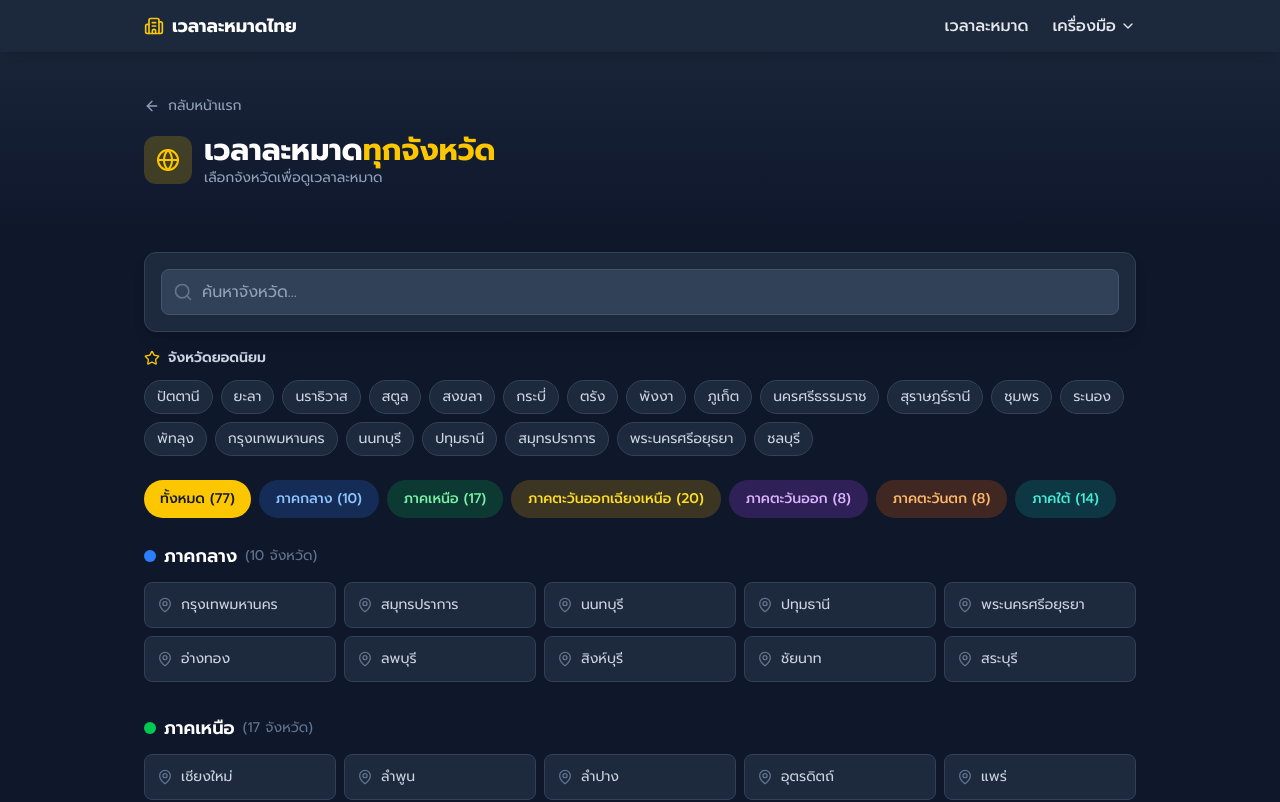
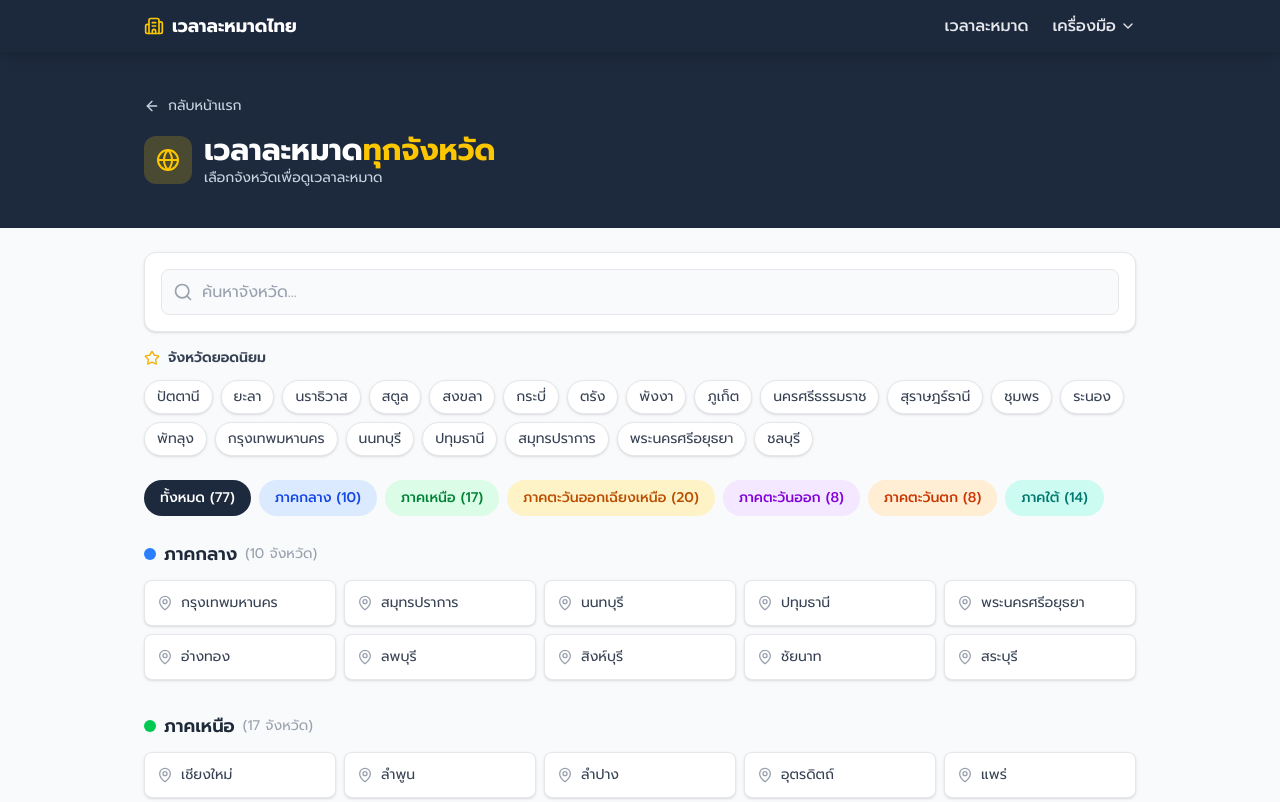
Before and after one commit to Nonie001/prayertime, a Next.js app: page /prayertime in a window 1280 px wide. Shown: the top 802 px of the page. Built offline with nearby package versions, Linux system fonts and the light colour scheme.

Commit message:
Light theme for prayertime list page

```diff
--- a/app/prayertime/page.tsx
+++ b/app/prayertime/page.tsx
@@ -6,12 +6,12 @@ import provinces from '@/data/provinces.json';
 import { Search, MapPin, Star, ArrowLeft, Globe } from 'lucide-react';
 
 const REGIONS = {
-  central: { name: 'ภาคกลาง', color: 'bg-blue-500/20 text-blue-300', badge: 'bg-blue-500' },
-  northern: { name: 'ภาคเหนือ', color: 'bg-green-500/20 text-green-300', badge: 'bg-green-500' },
-  northeastern: { name: 'ภาคตะวันออกเฉียงเหนือ', color: 'bg-yellow-500/20 text-yellow-300', badge: 'bg-yellow-500' },
-  eastern: { name: 'ภาคตะวันออก', color: 'bg-purple-500/20 text-purple-300', badge: 'bg-purple-500' },
-  western: { name: 'ภาคตะวันตก', color: 'bg-orange-500/20 text-orange-300', badge: 'bg-orange-500' },
-  southern: { name: 'ภาคใต้', color: 'bg-teal-500/20 text-teal-300', badge: 'bg-teal-500' },
+  central: { name: 'ภาคกลาง', color: 'bg-blue-100 text-blue-700', badge: 'bg-blue-500' },
+  northern: { name: 'ภาคเหนือ', color: 'bg-green-100 text-green-700', badge: 'bg-green-500' },
+  northeastern: { name: 'ภาคตะวันออกเฉียงเหนือ', color: 'bg-amber-100 text-amber-700', badge: 'bg-amber-500' },
+  eastern: { name: 'ภาคตะวันออก', color: 'bg-purple-100 text-purple-700', badge: 'bg-purple-500' },
+  western: { name: 'ภาคตะวันตก', color: 'bg-orange-100 text-orange-700', badge: 'bg-orange-500' },
+  southern: { name: 'ภาคใต้', color: 'bg-teal-100 text-teal-700', badge: 'bg-teal-500' },
 };
 
 // จังหวัดที่มีประชากรมุสลิมมาก (เรียงตามสัดส่วน)
@@ -49,11 +49,11 @@ export default function PrayerTimePage() {
   }, [filteredProvinces]);
 
   return (
-    <div className="min-h-screen bg-slate-900">
+    <div className="min-h-screen bg-gray-50">
       {/* Hero Header */}
-      <section className="bg-gradient-to-b from-slate-800 to-slate-900 pt-24 pb-8">
+      <section className="bg-slate-800 pt-24 pb-8">
         <div className="max-w-5xl mx-auto px-4">
-          <Link href="/" className="inline-flex items-center gap-2 text-slate-400 hover:text-white text-sm mb-4 transition-colors">
+          <Link href="/" className="inline-flex items-center gap-2 text-slate-300 hover:text-white text-sm mb-4 transition-colors">
             <ArrowLeft className="w-4 h-4" />
             กลับหน้าแรก
           </Link>
@@ -66,7 +66,7 @@ export default function PrayerTimePage() {
               <h1 className="text-2xl md:text-3xl font-bold text-white">
                 เวลาละหมาด<span className="text-yellow-400">ทุกจังหวัด</span>
               </h1>
-              <p className="text-slate-400 text-sm">เลือกจังหวัดเพื่อดูเวลาละหมาด</p>
+              <p className="text-slate-300 text-sm">เลือกจังหวัดเพื่อดูเวลาละหมาด</p>
             </div>
           </div>
         </div>
@@ -74,15 +74,15 @@ export default function PrayerTimePage() {
 
       <div className="max-w-5xl mx-auto px-4 py-6">
         {/* Search */}
-        <div className="bg-slate-800 rounded-xl shadow-lg p-4 mb-4 border border-slate-700">
+        <div className="bg-white rounded-xl shadow-sm p-4 mb-4 border border-gray-200">
           <div className="relative">
-            <Search className="absolute left-3 top-1/2 -translate-y-1/2 w-5 h-5 text-slate-500" />
+            <Search className="absolute left-3 top-1/2 -translate-y-1/2 w-5 h-5 text-gray-400" />
             <input
               type="text"
               placeholder="ค้นหาจังหวัด..."
               value={searchQuery}
               onChange={(e) => setSearchQuery(e.target.value)}
-              className="w-full pl-10 pr-4 py-2.5 bg-slate-700 border border-slate-600 rounded-lg focus:outline-none focus:ring-2 focus:ring-yellow-400 focus:border-transparent text-white placeholder-slate-400"
+              className="w-full pl-10 pr-4 py-2.5 bg-gray-50 border border-gray-200 rounded-lg focus:outline-none focus:ring-2 focus:ring-yellow-400 focus:border-transparent text-gray-800 placeholder-gray-400"
             />
           </div>
         </div>
@@ -90,8 +90,8 @@ export default function PrayerTimePage() {
         {/* Popular Provinces */}
         {!searchQuery && selectedRegion === 'all' && (
           <div className="mb-6">
-            <h2 className="flex items-center gap-2 text-sm font-semibold text-slate-300 mb-3">
-              <Star className="w-4 h-4 text-yellow-400" />
+            <h2 className="flex items-center gap-2 text-sm font-semibold text-gray-700 mb-3">
+              <Star className="w-4 h-4 text-yellow-500" />
               จังหวัดยอดนิยม
             </h2>
             <div className="flex flex-wrap gap-2">
@@ -102,7 +102,7 @@ export default function PrayerTimePage() {
                   <Link
                     key={id}
                     href={`/prayertime/${id}`}
-                    className="px-3 py-1.5 bg-slate-800 rounded-full text-sm text-slate-300 border border-slate-700 hover:border-yellow-400 hover:text-yellow-400 transition-all"
+                    className="px-3 py-1.5 bg-white rounded-full text-sm text-gray-700 border border-gray-200 hover:border-yellow-400 hover:bg-yellow-50 hover:text-yellow-700 transition-all shadow-sm"
                   >
                     {province.name}
                   </Link>
@@ -118,8 +118,8 @@ export default function PrayerTimePage() {
             onClick={() => setSelectedRegion('all')}
             className={`px-4 py-2 rounded-full text-sm font-medium transition-all ${
               selectedRegion === 'all'
-                ? 'bg-yellow-400 text-slate-900'
-                : 'bg-slate-800 text-slate-300 border border-slate-700 hover:border-slate-500'
+                ? 'bg-slate-800 text-white'
+                : 'bg-white text-gray-600 border border-gray-200 hover:border-gray-400'
             }`}
           >
             ทั้งหมด ({provinces.length})
@@ -132,8 +132,8 @@ export default function PrayerTimePage() {
                 onClick={() => setSelectedRegion(regionKey)}
                 className={`px-4 py-2 rounded-full text-sm font-medium transition-all ${
                   selectedRegion === regionKey
-                    ? 'bg-yellow-400 text-slate-900'
-                    : `${REGIONS[regionKey].color} border border-transparent hover:border-slate-500`
+                    ? 'bg-slate-800 text-white'
+                    : `${REGIONS[regionKey].color} hover:opacity-80`
                 }`}
               >
                 {REGIONS[regionKey].name} ({count})
@@ -154,20 +154,20 @@ export default function PrayerTimePage() {
                 <div key={regionKey}>
                   <div className="flex items-center gap-2 mb-3">
                     <div className={`w-3 h-3 rounded-full ${REGIONS[regionKey].badge}`}></div>
-                    <h2 className="text-lg font-semibold text-white">
+                    <h2 className="text-lg font-semibold text-gray-800">
                       {REGIONS[regionKey].name}
                     </h2>
-                    <span className="text-slate-500 text-sm">({regionProvinces.length} จังหวัด)</span>
+                    <span className="text-gray-400 text-sm">({regionProvinces.length} จังหวัด)</span>
                   </div>
                   <div className="grid grid-cols-2 sm:grid-cols-3 md:grid-cols-4 lg:grid-cols-5 gap-2">
                     {regionProvinces.map((province) => (
                       <Link
                         key={province.id}
                         href={`/prayertime/${province.id}`}
-                        className="flex items-center gap-2 p-3 bg-slate-800 rounded-lg border border-slate-700 hover:border-yellow-400 hover:bg-slate-700 transition-all group"
+                        className="flex items-center gap-2 p-3 bg-white rounded-lg border border-gray-200 hover:border-yellow-400 hover:bg-yellow-50 transition-all group shadow-sm"
                       >
-                        <MapPin className="w-4 h-4 text-slate-500 group-hover:text-yellow-400 flex-shrink-0 transition-colors" />
-                        <span className="text-sm text-slate-300 group-hover:text-white truncate transition-colors">{province.name}</span>
+                        <MapPin className="w-4 h-4 text-gray-400 group-hover:text-yellow-500 flex-shrink-0 transition-colors" />
+                        <span className="text-sm text-gray-700 group-hover:text-gray-900 truncate transition-colors">{province.name}</span>
                       </Link>
                     ))}
                   </div>
@@ -182,10 +182,10 @@ export default function PrayerTimePage() {
               <Link
                 key={province.id}
                 href={`/prayertime/${province.id}`}
-                className="flex items-center gap-2 p-3 bg-slate-800 rounded-lg border border-slate-700 hover:border-yellow-400 hover:bg-slate-700 transition-all group"
+                className="flex items-center gap-2 p-3 bg-white rounded-lg border border-gray-200 hover:border-yellow-400 hover:bg-yellow-50 transition-all group shadow-sm"
               >
-                <MapPin className="w-4 h-4 text-slate-500 group-hover:text-yellow-400 flex-shrink-0 transition-colors" />
-                <span className="text-sm text-slate-300 group-hover:text-white truncate transition-colors">{province.name}</span>
+                <MapPin className="w-4 h-4 text-gray-400 group-hover:text-yellow-500 flex-shrink-0 transition-colors" />
+                <span className="text-sm text-gray-700 group-hover:text-gray-900 truncate transition-colors">{province.name}</span>
               </Link>
             ))}
           </div>
@@ -194,19 +194,19 @@ export default function PrayerTimePage() {
         {/* No Results */}
         {filteredProvinces.length === 0 && (
           <div className="text-center py-12">
-            <p className="text-slate-500">ไม่พบจังหวัดที่ค้นหา</p>
+            <p className="text-gray-500">ไม่พบจังหวัดที่ค้นหา</p>
           </div>
         )}
       </div>
 
       {/* Footer */}
-      <footer className="bg-slate-950 text-white py-8 mt-12">
+      <footer className="bg-slate-800 text-white py-8 mt-12">
         <div className="max-w-5xl mx-auto px-4 text-center">
           <div className="flex items-center justify-center gap-2 mb-3">
             <Star className="w-5 h-5 text-yellow-400" />
             <span className="font-bold">เวลาละหมาดไทย</span>
           </div>
-          <p className="text-slate-500 text-sm">
+          <p className="text-slate-400 text-sm">
             © {new Date().getFullYear()} สงวนลิขสิทธิ์
           </p>
         </div>
```
